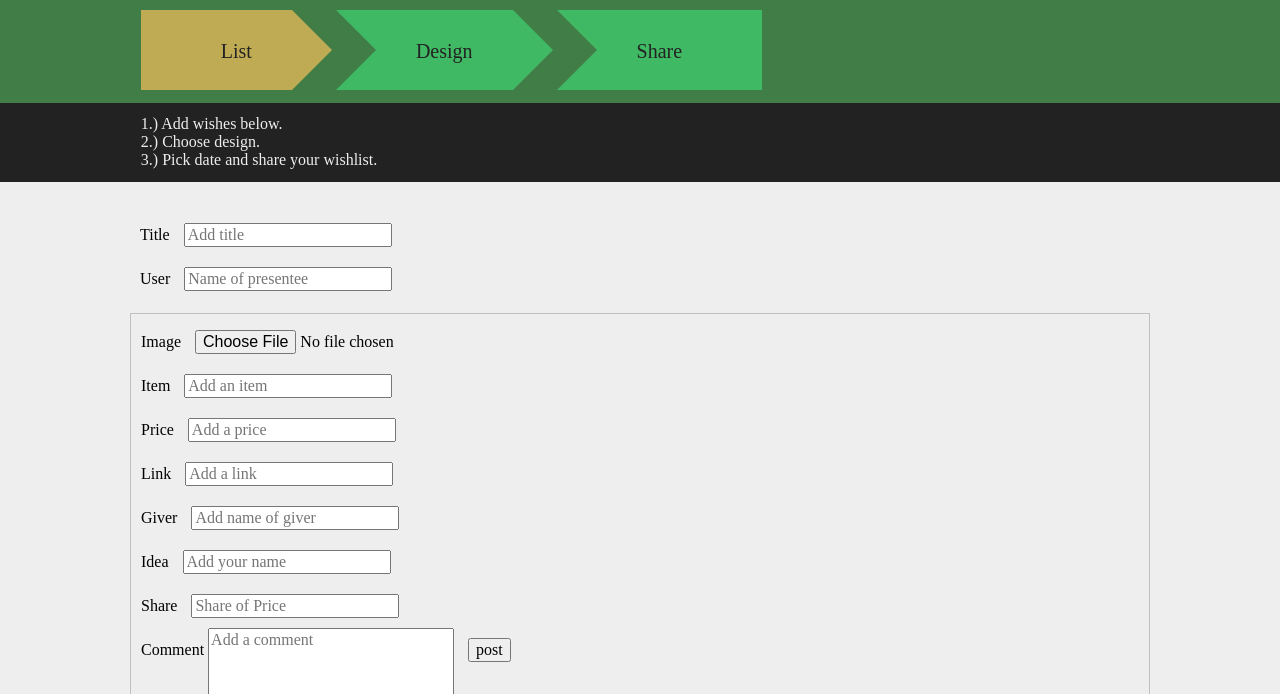
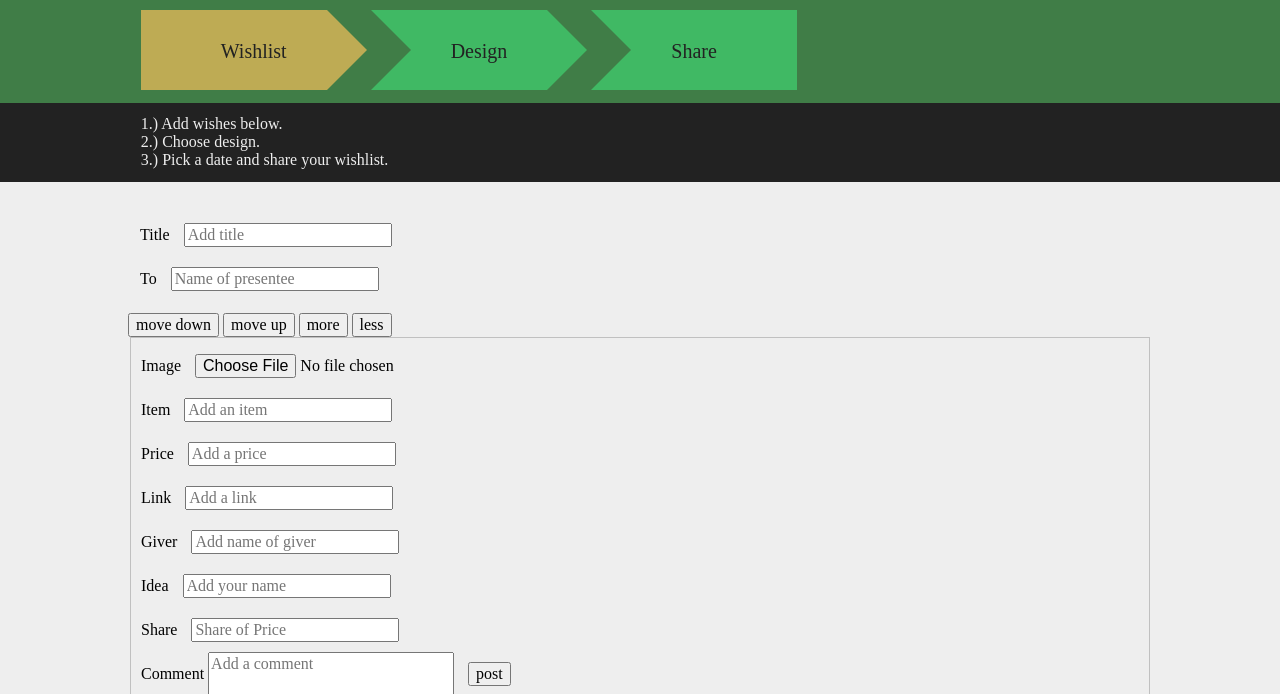
Before and after one commit to raupe/wunschlos, a plain HTML site: page client/index.html in a window 1280 px wide. Shown: the part 106-800 px from the top of the page. Drawn offline with nearby package versions, Linux system fonts and the light colour scheme.

Commit message:
movable list items

```diff
--- a/client/index.html
+++ b/client/index.html
@@ -21,6 +21,8 @@
   <!-- media="screen and (max-width: 800px)" -->
   <link rel="stylesheet" type="text/css" href="style/print.css" media="print">
 
+	<script src="http://code.jquery.com/jquery-1.9.1.js"></script>
+	<script src="http://code.jquery.com/ui/1.10.3/jquery-ui.js"></script>
 </head>
 <body>
 
@@ -60,7 +62,7 @@
       <ol class="progress">
 
         <li class="progress-step active">
-          <a href="#">List</a>
+          <a href="#">Wishlist</a>
         </li>
 
         <li class="progress-step next">
@@ -84,7 +86,7 @@
           <ol class="main-info-intro-steps">
             <li>Add wishes below.</li>
             <li>Choose design.</li>
-            <li>Pick date and share your wishlist.</li>
+            <li>Pick a date and share your wishlist.</li>
           </ol>
 
         </div>
@@ -107,13 +109,18 @@
                 <label for="title">Title</label>
                 <input type="text" name="title" id="title" placeholder="Add title" /><br/>
 
-                <label for="user">User</label>
+                <label for="user">To</label>
                 <input type="text" name="user" id="user" placeholder="Name of presentee" /><br/>
 
               </fieldset>
 
-
-              <fieldset>
+			<ul id="wishlist">
+				<li class="wishlist_item">
+					<button class="down" type="button">move down</button>
+					<button class="up" type="button">move up</button>
+					<button class="more" type="button">more</button>
+					<button class="less" type="button">less</button>
+				  <fieldset class="fields">
 
 					<label for="image">Image</label>
 					<!-- <input type="image" name="image" id="image" placeholder="Upload Image" /><br/> -->
@@ -147,13 +154,14 @@
 					<input type="submit" name="submit" value="post">
 
 				</fieldset>
-
+				</li>
+			</ul>
             </form>
 
             <div class="add">
 
               <ul>
-                <li class="add-plus">+</li>
+                <li id="add" class="add-plus">+</li>
               </ul>
 
             </div>
@@ -182,6 +190,7 @@
 
 
   </div>
-
+	<!-- scripts -->
+	<script src="scripts/interface.js"></script>
 </body>
 </html>
```
Lines whose indentation alone changed are shown as unchanged.
